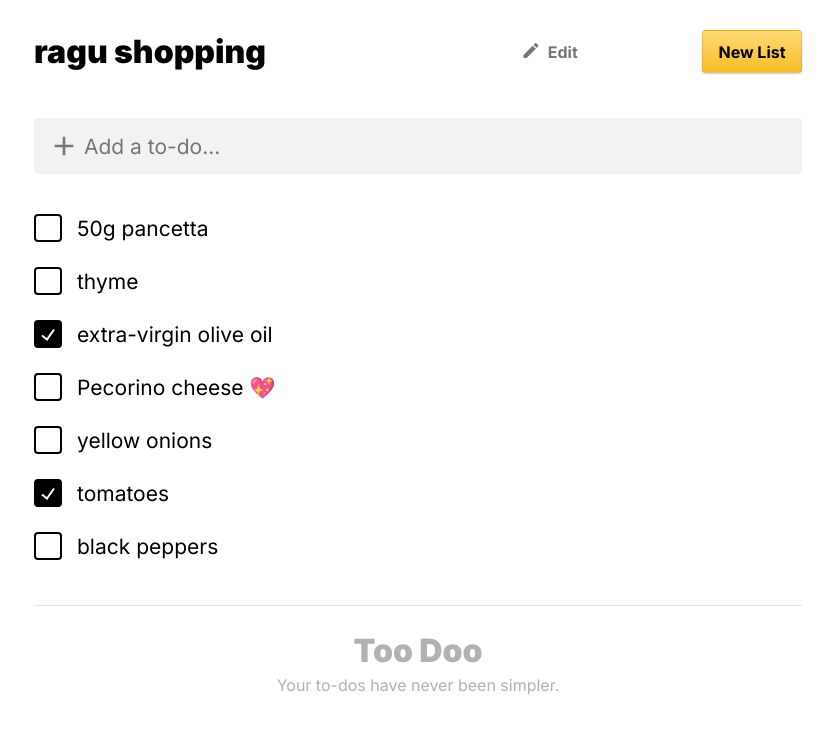
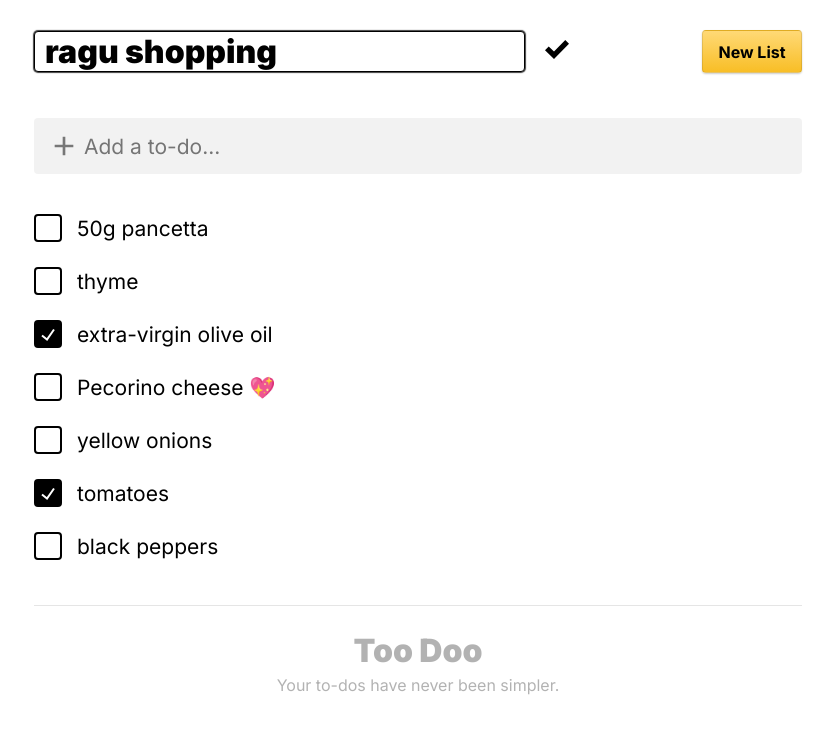
Before and after one commit to frle10/too-doo-frontend, a React (Create React App) app: page /1 in a window 1280 px wide. Both pictures are taken after a click on the element "Edit". Shown: the top 734 px of the page, without its empty margins (222-1056 px from the left). Built offline with nearby package versions, Linux system fonts and the light colour scheme.

Commit message:
Hooked up all events to their actions, the app state changes properly. The only thing left is to make the backend and hook things up.

```diff
--- a/src/components/Header.tsx
+++ b/src/components/Header.tsx
@@ -1,9 +1,13 @@
-import React, { useState } from 'react';
+import React, { KeyboardEvent, useState } from 'react';
 import { css, cx } from 'emotion';
+import { makeEditable, validateNameChange } from '../util/headerUtil';
 import Pen from '../images/pen.svg';
+import Done from '../images/done-icon.svg';
 
 interface Props {
   toDoListName: string;
+  changeName: (name: string) => void;
+  newList: () => void;
 }
 
 const headerStyle = css({
@@ -15,28 +19,36 @@ const headerStyle = css({
 });
 
 const toDoListNameStyle = css({
+  boxSizing: 'border-box',
   fontWeight: 900,
   fontSize: '32px',
-  marginRight: '20px',
   outline: 'none',
   border: 'none',
 });
 
-const inputDisplayStyle = (showInput: boolean) =>
-  css({
-    display: showInput ? 'block' : 'none',
-    fontFamily: 'Inter',
-    padding: 0,
-  });
+const inputStyle = css({
+  fontFamily: 'Inter',
+  padding: '0 10px',
+  border: '1px solid black',
+  borderRadius: '4px',
+  boxShadow: '0px 0px 1px 1px rgba(0,0,0,0.75)',
+  margin: '-1px 0',
+});
 
 const nameDisplayStyle = (showInput: boolean) =>
   css({
     display: showInput ? 'none' : 'block',
   });
 
+const inputDisplayStyle = (showInput: boolean) =>
+  css({
+    display: showInput ? 'block' : 'none',
+  });
+
 const editButtonStyle = css({
   fontWeight: 'bold',
   color: '#777777',
+  marginLeft: '20px',
   ':hover': {
     cursor: 'pointer',
   },
@@ -44,6 +56,11 @@ const editButtonStyle = css({
 
 const penSvgStyle = css({
   marginRight: '5px',
+});
+
+const doneStyle = css({
+  marginLeft: '20px',
+  cursor: 'pointer',
 });
 
 const newListButtonStyle = css({
@@ -69,9 +86,10 @@ const newListButtonStyle = css({
 export const Header = (props: Props) => {
   const [showInput, setShowInput] = useState(false);
 
-  const focusInput = () => {
-    const input = document.getElementById('toDoListName') as HTMLInputElement;
-    setTimeout(() => input.focus(), 0);
+  const detectEnter = (e: KeyboardEvent) => {
+    if (e.key === 'Enter') {
+      validateNameChange(setShowInput, props.changeName);
+    }
   };
 
   return (
@@ -80,24 +98,38 @@ export const Header = (props: Props) => {
         <input
           type='text'
           id='toDoListName'
-          className={cx([toDoListNameStyle, inputDisplayStyle(showInput)])}
+          maxLength={25}
+          className={cx([
+            toDoListNameStyle,
+            inputStyle,
+            inputDisplayStyle(showInput),
+          ])}
           defaultValue={props.toDoListName}
-          onBlur={() => setShowInput(false)}
+          onBlur={() => validateNameChange(setShowInput, props.changeName)}
+          onKeyPress={detectEnter}
         />
-        <div className={cx([toDoListNameStyle, nameDisplayStyle(showInput)])}>
+        <div
+          className={cx([nameDisplayStyle(showInput), toDoListNameStyle])}
+          onClick={() => makeEditable(setShowInput)}
+        >
           {props.toDoListName}
         </div>
         <div
-          className={editButtonStyle}
-          onClick={() => {
-            setShowInput(true);
-            focusInput();
-          }}
+          className={cx([nameDisplayStyle(showInput), editButtonStyle])}
+          onClick={() => makeEditable(setShowInput)}
         >
           <img src={Pen} alt='Pen' className={penSvgStyle} /> Edit
         </div>
+        <div
+          className={cx([inputDisplayStyle(showInput), doneStyle])}
+          onClick={() => validateNameChange(setShowInput, props.changeName)}
+        >
+          <img src={Done} alt='Done' />
+        </div>
       </div>
-      <div className={newListButtonStyle}>New List</div>
+      <div className={newListButtonStyle} onClick={() => props.newList()}>
+        New List
+      </div>
     </div>
   );
 };
--- a/src/components/ToDo.tsx
+++ b/src/components/ToDo.tsx
@@ -1,4 +1,4 @@
-import React, { useState } from 'react';
+import React from 'react';
 import { css } from 'emotion';
 import Checkmark from '../images/checkmark.svg';
 
@@ -6,6 +6,7 @@ interface Props {
   id: number;
   completed: boolean;
   toDoContent: string;
+  changeCompleted: (index: number) => void;
 }
 
 const toDoStyle = css({
@@ -42,19 +43,17 @@ const checkmarkStyle = (completed: boolean) =>
   });
 
 export const ToDo = (props: Props) => {
-  const [completed, setCompleted] = useState(props.completed);
-
   return (
     <div className={toDoStyle}>
       <div
         id={`todo${props.id}`}
-        className={customCheckboxStyle(completed)}
-        onClick={() => setCompleted(!completed)}
+        className={customCheckboxStyle(props.completed)}
+        onClick={() => props.changeCompleted(props.id)}
       >
         <img
           src={Checkmark}
           alt='Checkmark'
-          className={checkmarkStyle(completed)}
+          className={checkmarkStyle(props.completed)}
         />
       </div>
       <label>{props.toDoContent}</label>
--- a/src/components/ToDoGenerator.tsx
+++ b/src/components/ToDoGenerator.tsx
@@ -1,7 +1,10 @@
-import React from 'react';
+import React, { KeyboardEvent } from 'react';
 import { css } from 'emotion';
 import Plus from '../images/plus.svg';
-import { toDoListExample } from '../assets/to-do-example';
+
+interface Props {
+  addToDo: (toDo: any) => void;
+}
 
 const generatorStyle = css({
   position: 'relative',
@@ -29,14 +32,20 @@ const plusStyle = css({
   cursor: 'pointer',
 });
 
-export const ToDoGenerator = () => {
+export const ToDoGenerator = (props: Props) => {
   const addToDo = () => {
     const generator = document.getElementById('generator') as HTMLInputElement;
     if (generator.value) {
-      toDoListExample.todos.push({
+      props.addToDo({
         completed: false,
         content: generator.value,
       });
+    }
+  };
+
+  const detectEnter = (e: KeyboardEvent) => {
+    if (e.key === 'Enter') {
+      addToDo();
     }
   };
 
@@ -48,6 +57,7 @@ export const ToDoGenerator = () => {
         id='generator'
         className={inputStyle}
         placeholder='Add a to-do...'
+        onKeyPress={detectEnter}
       />
     </div>
   );
--- a/src/components/ToDoList.tsx
+++ b/src/components/ToDoList.tsx
@@ -3,6 +3,7 @@ import { ToDo } from './ToDo';
 
 interface Props {
   toDos: Array<any>;
+  changeCompleted: (index: number) => void;
 }
 
 export const ToDoList = (props: Props) => {
@@ -13,6 +14,7 @@ export const ToDoList = (props: Props) => {
           id={index}
           completed={toDo.completed}
           toDoContent={toDo.content}
+          changeCompleted={props.changeCompleted}
           key={index}
         />
       ))}
--- a/src/pages/Home.tsx
+++ b/src/pages/Home.tsx
@@ -1,16 +1,42 @@
-import React from 'react';
+import React, { useState } from 'react';
+import { Header } from '../components/Header';
 import { Footer } from '../components/Footer';
-import { Header } from '../components/Header';
 import { ToDoGenerator } from '../components/ToDoGenerator';
 import { ToDoList } from '../components/ToDoList';
 import { toDoListExample } from '../assets/to-do-example';
 
 const Home = () => {
+  const [toDoList, setToDoList] = useState(toDoListExample);
+
+  const changeName = (name: string) =>
+    setToDoList(
+      Object.assign({}, toDoList, { name: name ? name : 'untitled' })
+    );
+
+  const addToDo = (toDo: any) => {
+    setToDoList(
+      Object.assign({}, toDoList, { todos: [toDo, ...toDoList.todos] })
+    );
+  };
+
+  const changeCompleted = (index: number) => {
+    const changedTodos = toDoList.todos;
+    changedTodos[index].completed = !changedTodos[index].completed;
+    setToDoList(Object.assign({}, toDoList, { todos: changedTodos }));
+  };
+
+  const newList = () =>
+    setToDoList(Object.assign({}, { name: 'untitled', todos: [] }));
+
   return (
     <>
-      <Header toDoListName={toDoListExample.name} />
-      <ToDoGenerator />
-      <ToDoList toDos={toDoListExample.todos} />
+      <Header
+        toDoListName={toDoList.name}
+        changeName={changeName}
+        newList={newList}
+      />
+      <ToDoGenerator addToDo={addToDo} />
+      <ToDoList toDos={toDoList.todos} changeCompleted={changeCompleted} />
       <Footer />
     </>
   );
--- /dev/null
+++ b/src/util/headerUtil.ts
@@ -0,0 +1,22 @@
+export const focusInput = () => {
+  const input = document.getElementById('toDoListName') as HTMLInputElement;
+  setTimeout(() => input.focus(), 0);
+};
+
+export const makeEditable = (setShowInput: (showInput: boolean) => void) => {
+  setShowInput(true);
+  focusInput();
+};
+
+export const validateNameChange = (
+  setShowInput: (showInput: boolean) => void,
+  changeName: (name: string) => void
+) => {
+  const input = document.getElementById('toDoListName') as HTMLInputElement;
+  if (!input.value) {
+    input.value = 'untitled';
+  }
+
+  changeName(input.value);
+  setShowInput(false);
+};
```
Also changed, not shown: src/images/done-icon.svg (added).
